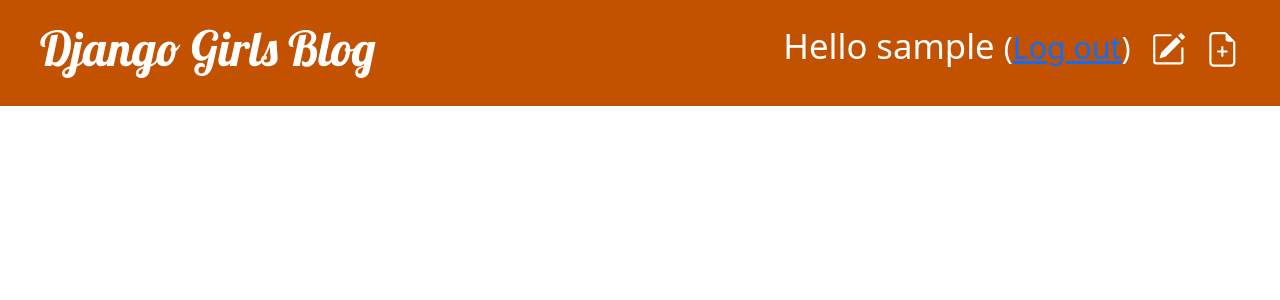
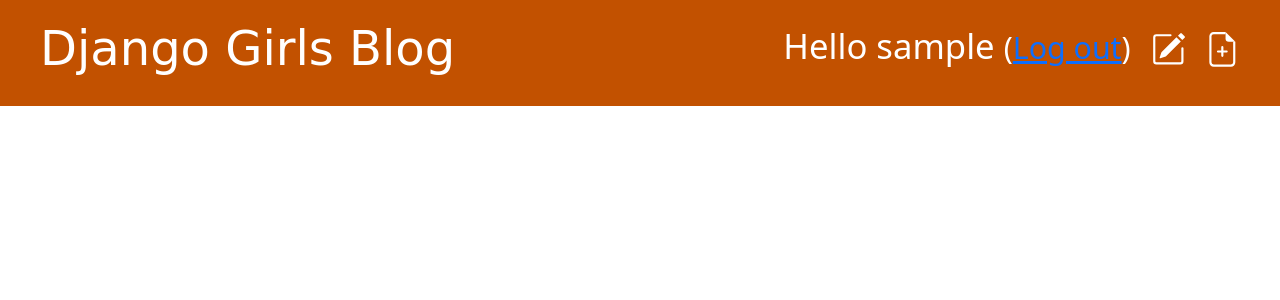
Before and after one commit to SaluAnnGeorge/my-first-blog, a Django app: page /drafts/ in a window 1280 px wide. Shown: the top 300 px of the page. Run offline with Django 3.2, Linux system fonts and the light colour scheme; the visitor is signed in with stand-in values (Sample User, id 1); data that the repository does not hold is empty.

Commit message:
modified

```diff
--- a/blog/templates/blog/base.html
+++ b/blog/templates/blog/base.html
@@ -4,7 +4,7 @@
     <head>
         <title>Django Girls blog</title>
         <link rel="stylesheet" href="https://cdn.jsdelivr.net/npm/bootstrap@5.1.3/dist/css/bootstrap.min.css" integrity="sha384-1BmE4kWBq78iYhFldvKuhfTAU6auU8tT94WrHftjDbrCEXSU1oBoqyl2QvZ6jIW3" crossorigin="anonymous">
-        <link rel="stylesheet" href="https://fonts.googleapis.com/css?family=Lobster&subset=latin,latin-ext">
+
         <link rel="stylesheet" href="{% static 'css/blog.css' %}">
     </head>
     <body>
```
